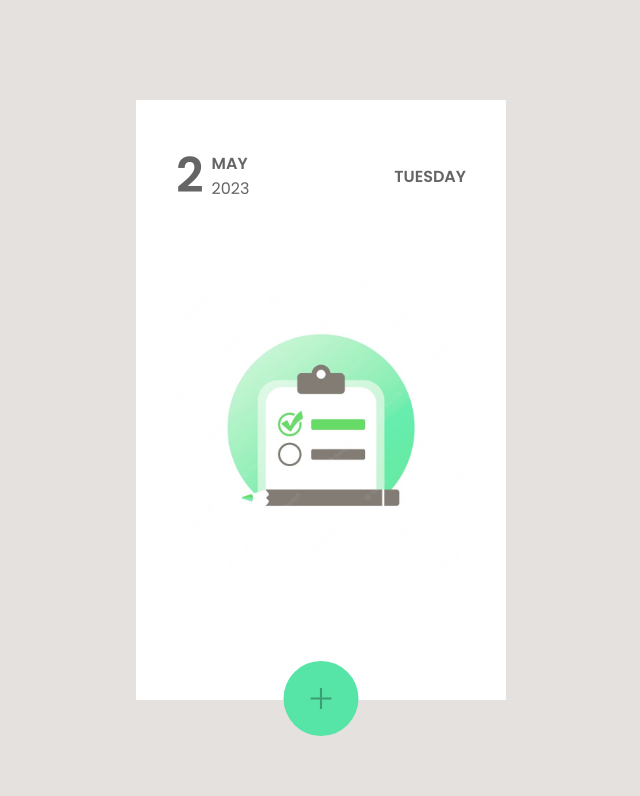
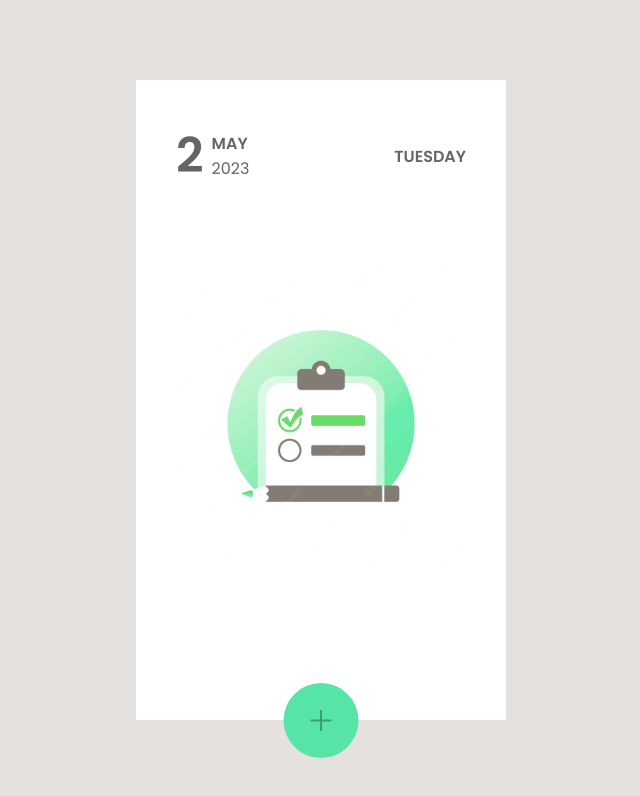
Before and after one commit to Kashyap2701/To-Do-List-in-React, a React (Vite) app: page / in a window 1280 px wide. Shown: the top 796 px of the page, without its empty margins (319-959 px from the left). Built offline with nearby package versions, Linux system fonts and the light colour scheme.

Commit message:
add logic for todos rendering and expire daily

```diff
--- a/src/App.css
+++ b/src/App.css
@@ -26,7 +26,7 @@ input{
 }
 
 .container{
-  height: 75%;
+  height: 80%;
   width: 370px;
   background-color: #ffff;
   padding: 40px;
--- a/src/App.jsx
+++ b/src/App.jsx
@@ -10,12 +10,21 @@ function App() {
   const [isPlusButton,setPlusButton] = useState(true);
   const [task,setTask] = useState('');
   const [todos,setTodos] = useState(JSON.parse(localStorage.getItem('todos'))|| []);
-
+  // const [currentDate,setCurre]
 
   // whenever todos change store it to local storage
   useEffect(()=>{
     localStorage.setItem('todos',JSON.stringify(todos));
   },[todos]);
+
+  useEffect(()=>{
+    const currentDate = new Date().toLocaleDateString();
+    const lastClearedDate = localStorage.getItem('lastClearedDate');
+    if (lastClearedDate !== currentDate) {
+      localStorage.clear();
+      localStorage.setItem('lastClearedDate', currentDate);
+    }
+  },[])
 
   const PlusButtonHandler = ()=>{
     setPlusButton(false);
--- a/src/components/TodoList.module.css
+++ b/src/components/TodoList.module.css
@@ -3,6 +3,7 @@
     height: 80%;
     overflow: auto;
     position: relative;
+    margin-bottom: 10px;
 }
 
 .todo-list::-webkit-scrollbar{
```
